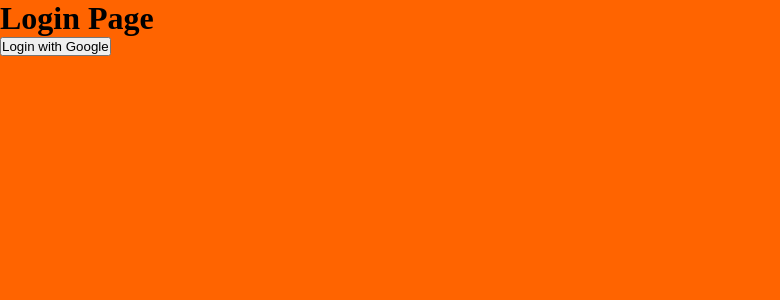
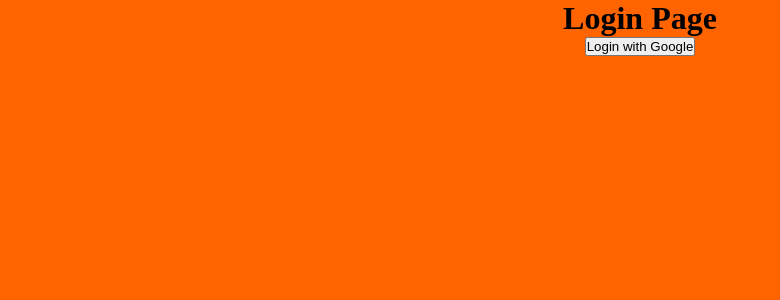
Before and after one commit to EAM26/bardeal-app-frontend, a React (Vite) app: page /login in a window 1280 px wide. Shown: the top 300 px of the page, without its empty margins (0-780 px from the left). Built offline with nearby package versions, Linux system fonts and the light colour scheme; no server answers.

Commit message:
Add simple styling Home and Login

```diff
--- /dev/null
+++ b/src/pages/Login.css
@@ -0,0 +1,5 @@
+.log-outer-container {
+    display: flex;
+    flex-direction: column;
+    align-items: center;
+}
--- a/src/pages/Login.jsx
+++ b/src/pages/Login.jsx
@@ -1,8 +1,9 @@
 import React from 'react';
+import './Login.css';
 
 function Login() {
     return (
-        <div>
+        <div className="log-outer-container">
             <h1>Login Page</h1>
             <button onClick={() => window.location.href = "http://localhost:8080/oauth2/authorization/google"}>
                 Login with Google
--- /dev/null
+++ b/src/pages/home/Home.css
@@ -0,0 +1,5 @@
+.outer-container {
+    display: flex;
+    flex-direction: column;
+    align-items: center;
+}
--- a/src/pages/home/Home.jsx
+++ b/src/pages/home/Home.jsx
@@ -1,12 +1,14 @@
 import React from 'react';
+import './Home.css'
 import { useUser } from "../../context/useUser.js";
 
 function Home() {
     const { user } = useUser();
 
     return (
-        <div>
+        <div className="outer-container">
             <h1>Homepage</h1>
+
             {user ? (
                 <p>Welcome, {user.username}!</p>
             ) : (
@@ -15,8 +17,11 @@ function Home() {
                     <button onClick={() => window.location.href = "http://localhost:8080/oauth2/authorization/google"}>
                         Login with Google
                     </button>
+
                 </div>
+
             )}
+            <img src="/images/under_construction.png" alt="under construction"/>
         </div>
     );
 }
```
